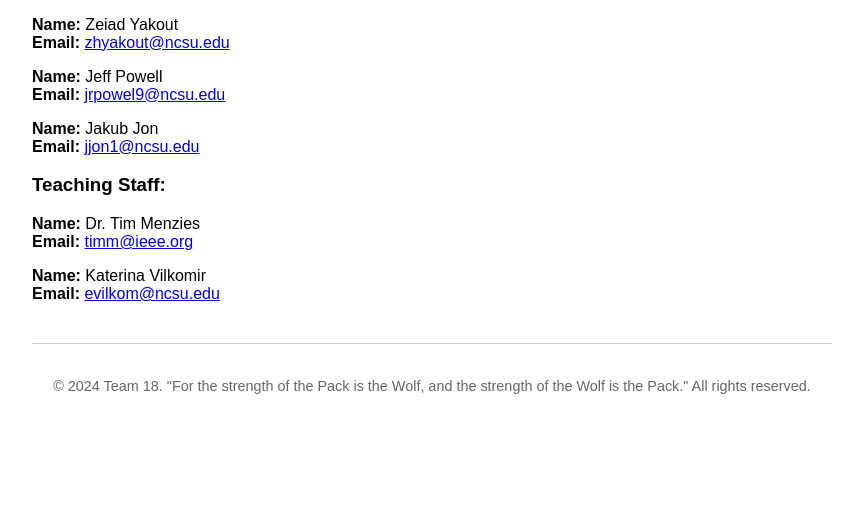
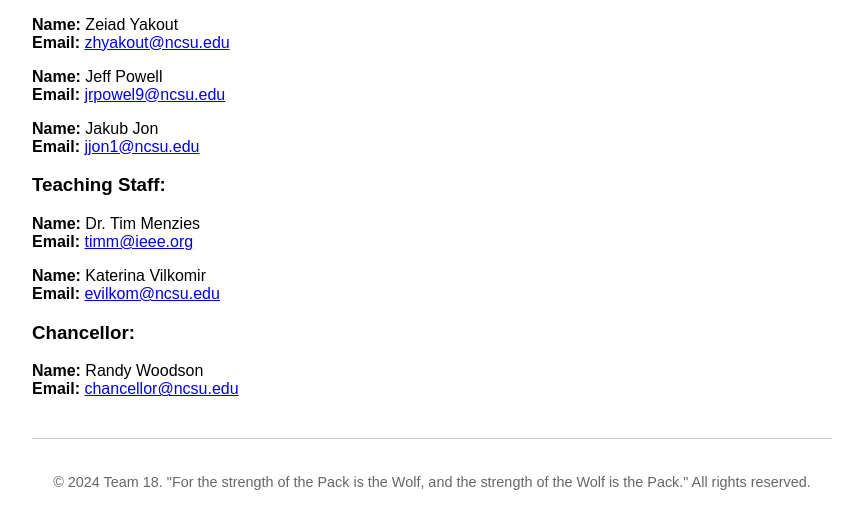
Before and after one commit to CSC510-Group18/git-homework2, a plain HTML site: page index.html in a window 1280 px wide. Shown: the part 125-654 px from the top of the page, without its empty margins (208-1071 px from the left). Drawn offline with Linux system fonts and the light colour scheme.

Commit message:
Update index.html
Added Chancellor Woodson's email to webpage
Closes #13

```diff
--- a/index.html
+++ b/index.html
@@ -58,6 +58,11 @@
             <p><strong>Name:</strong> Katerina Vilkomir<br>
             <strong>Email:</strong> <a href="mailto:evilkom@ncsu.edu">evilkom@ncsu.edu</a></p>
         </div>
+        <h3>Chancellor:</h3>
+        <div class="member">
+            <p><strong>Name:</strong> Randy Woodson<br>
+            <strong>Email:</strong> <a href="mailto:chancellor@ncsu.edu">chancellor@ncsu.edu</a></p>
+        </div>
 
     </div>
 
```
